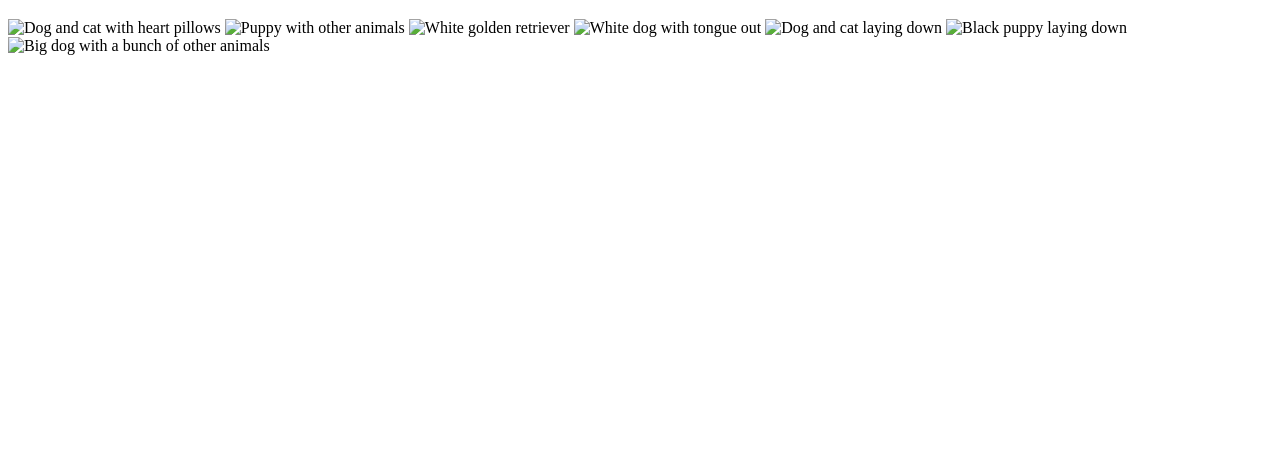
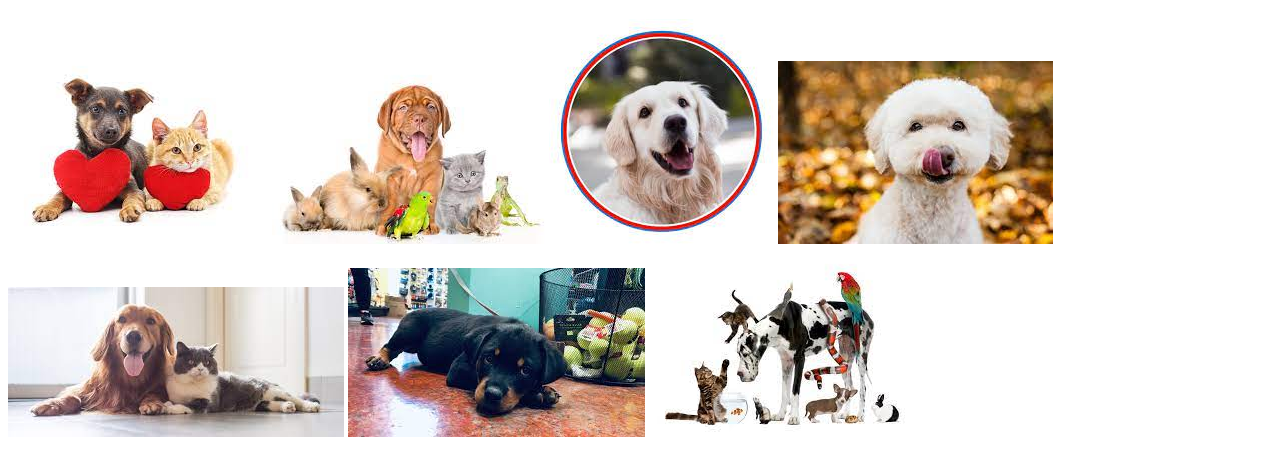
Before and after one commit to Jbrookstone/339week2, a plain HTML site: page mia.html in a window 1280 px wide. Shown: the part 131-606 px from the top of the page. Drawn offline with Linux system fonts and the light colour scheme.

Commit message:
Add files via upload

```diff
--- a/mia.html
+++ b/mia.html
@@ -20,13 +20,13 @@
 
     </header>
     <main>
-        <img src="pets1.jpg" alt="Dog and cat with heart pillows">
-        <img src="pets2.jpg" alt="Puppy with other animals">
-        <img src="pets3.jpg" alt="White golden retriever">
-        <img src="pets4.jpg" alt="White dog with tongue out">
-        <img src="pets5.jpg" alt="Dog and cat laying down">
-        <img src="pets6.jpg" alt="Black puppy laying down">
-        <img src="pets7.jpg" alt="Big dog with a bunch of other animals">
+        <img src="images/pets1.jpg" alt="Dog and cat with heart pillows">
+        <img src="images/pets2.jpg" alt="Puppy with other animals">
+        <img src="images/pets3.jpg" alt="White golden retriever">
+        <img src="images/pets4.jpg" alt="White dog with tongue out">
+        <img src="images/pets5.jpg" alt="Dog and cat laying down">
+        <img src="images/pets6.jpg" alt="Black puppy laying down">
+        <img src="images/pets7.jpg" alt="Big dog with a bunch of other animals">
 
         <!--source: google images-->
     </main>
```
Also changed, not shown: index.html (+2 -2 lines).
